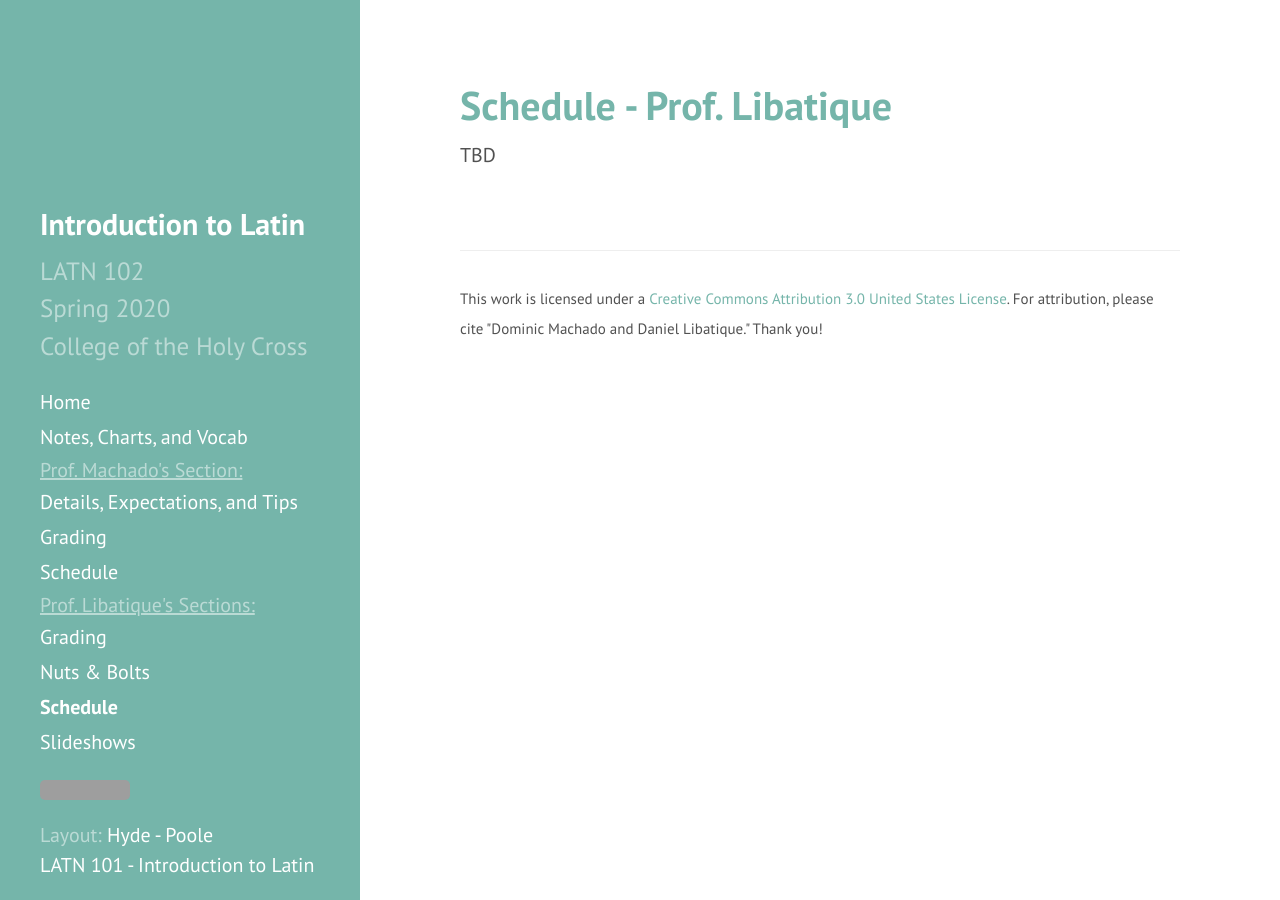
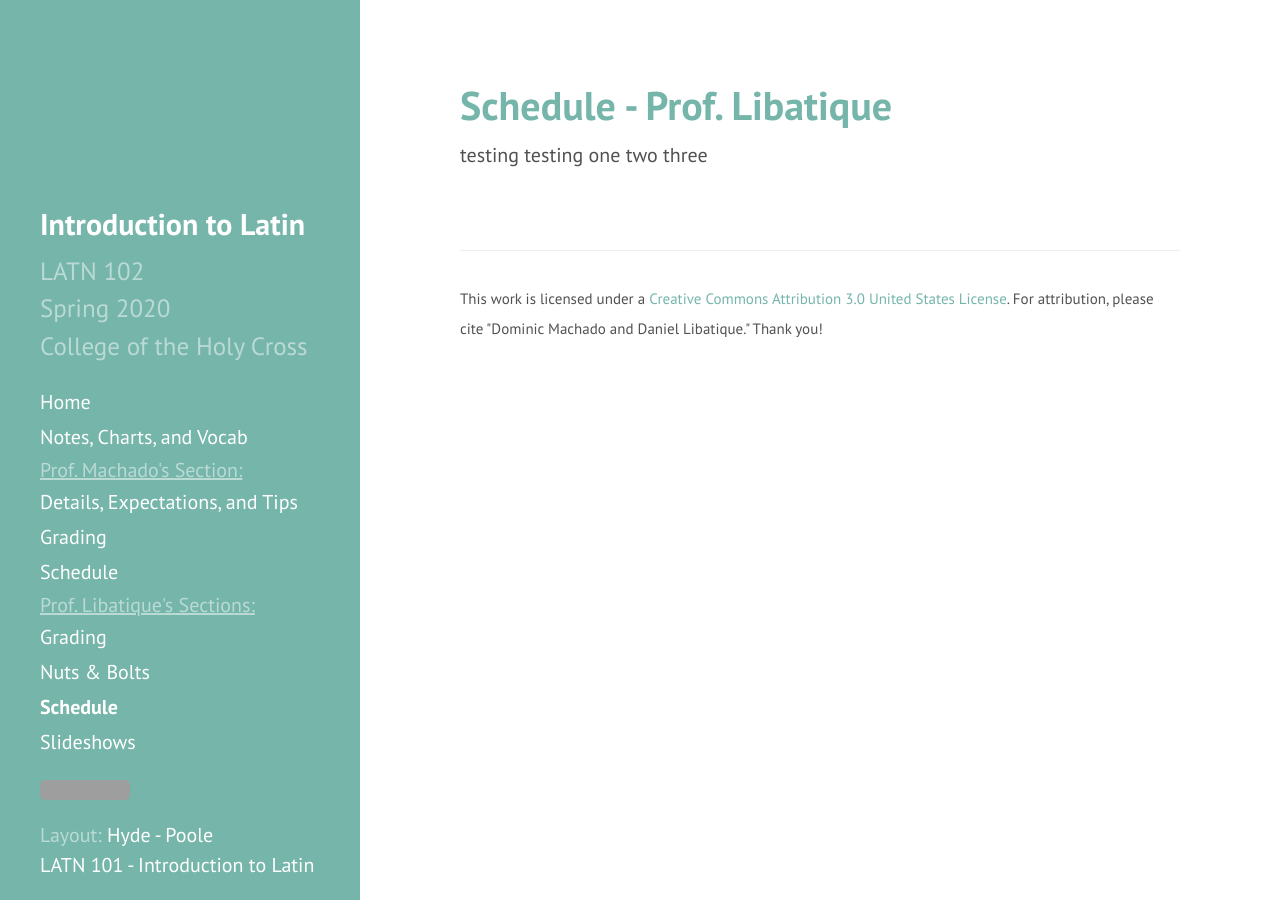
Before and after one commit to DLibatique/LATN102-S20, a Jekyll site: the page built from _pages/schedule-DL.md, in a window 1280 px wide. Built offline with Jekyll 4.4.1, drawn with Linux system fonts in a browser that asks for light colours; grey boxes are pictures that could not be loaded.

Commit message:
testing pull request

```diff
--- a/_pages/schedule-DL.md
+++ b/_pages/schedule-DL.md
@@ -6,4 +6,4 @@ short_title: Schedule
 permalink: schedule-DL
 ---
 
-TBD
+testing testing one two three
```
